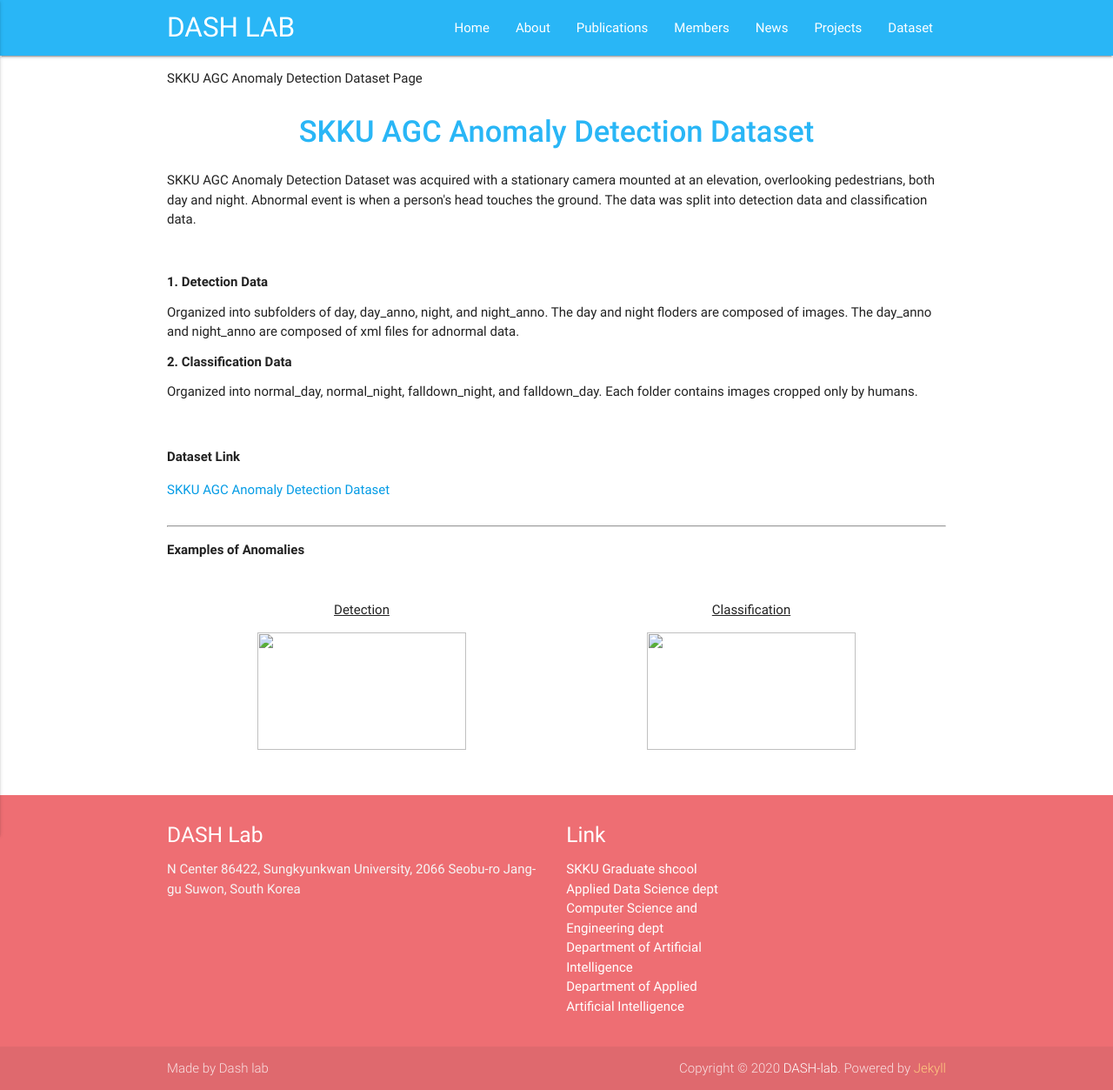
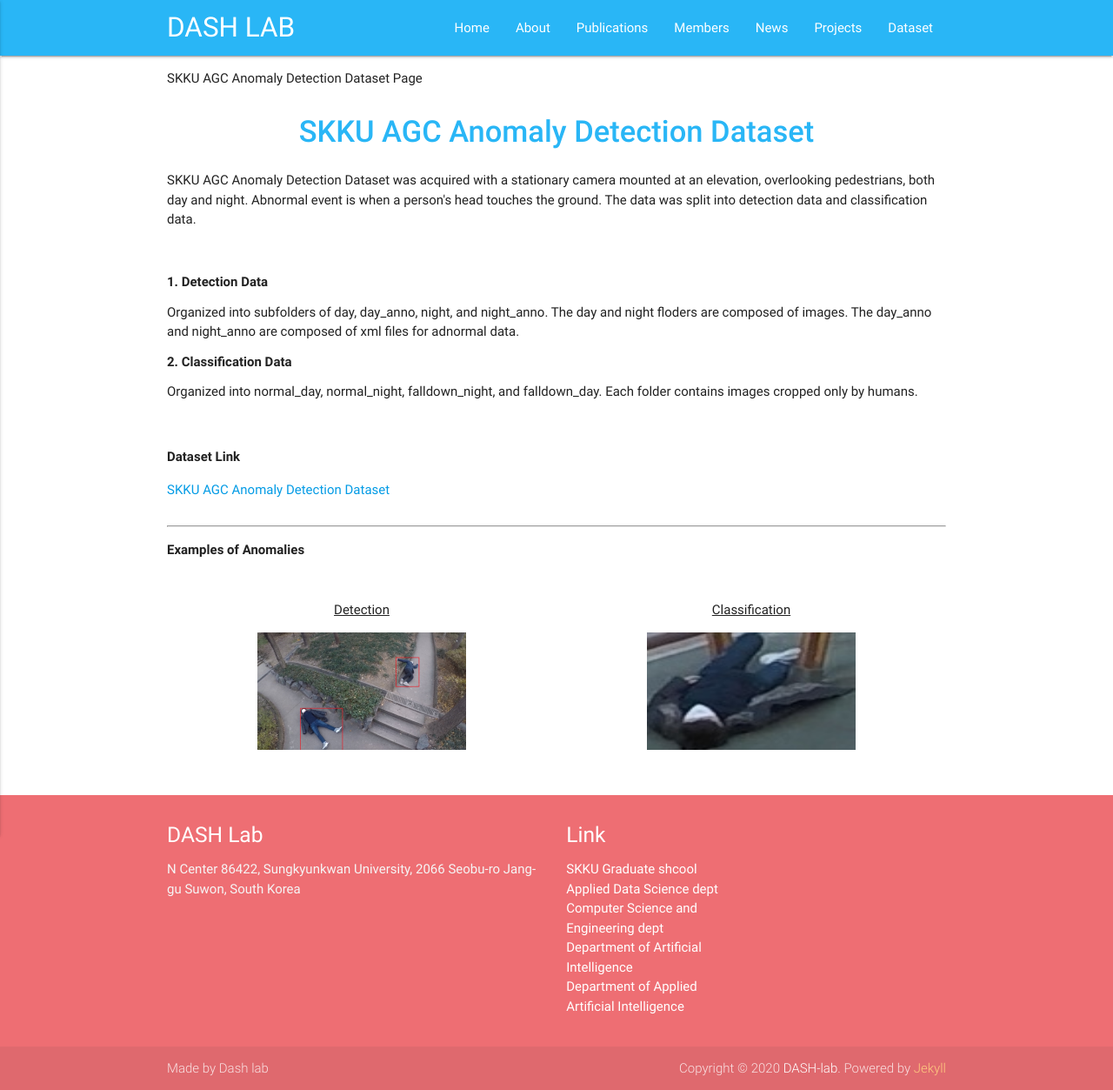
Before and after one commit to Yurim990507/DASH-Lab.github.io, a Jekyll site: the page built from example6.md, in a window 1280 px wide. Shown: the whole page at 87% size. Built offline with Jekyll 4.4.1, drawn with Linux system fonts in a browser that asks for light colours.

Commit message:
Update example6.md

```diff
--- a/example6.md
+++ b/example6.md
@@ -22,11 +22,11 @@ permalink: /Dataset/
   <tr>
     <td width="50%" valign=top>
       <p align=center style='margin-top:12.0pt; margin-botton:6.0pt'><u>Detection</u></p>
-      <p align=center><img border=0 width=240 height=135 src="./img/AGC_detection.jpg"></p>
+      <p align=center><img border=0 width=240 height=135 src="/img/AGC_detection.jpg"></p>
     </td>
     <td width="50%" valign=top>
       <p align=center style='margin-top:12.0pt; margin-botton:6.0pt'><u>Classification</u></p>
-      <p align=center><img border=0 width=240 height=135 src="./img/AGC_classification.jpg"></p>
+      <p align=center><img border=0 width=240 height=135 src="/img/AGC_classification.jpg"></p>
     </td>
   </tr>
 </table>
```
